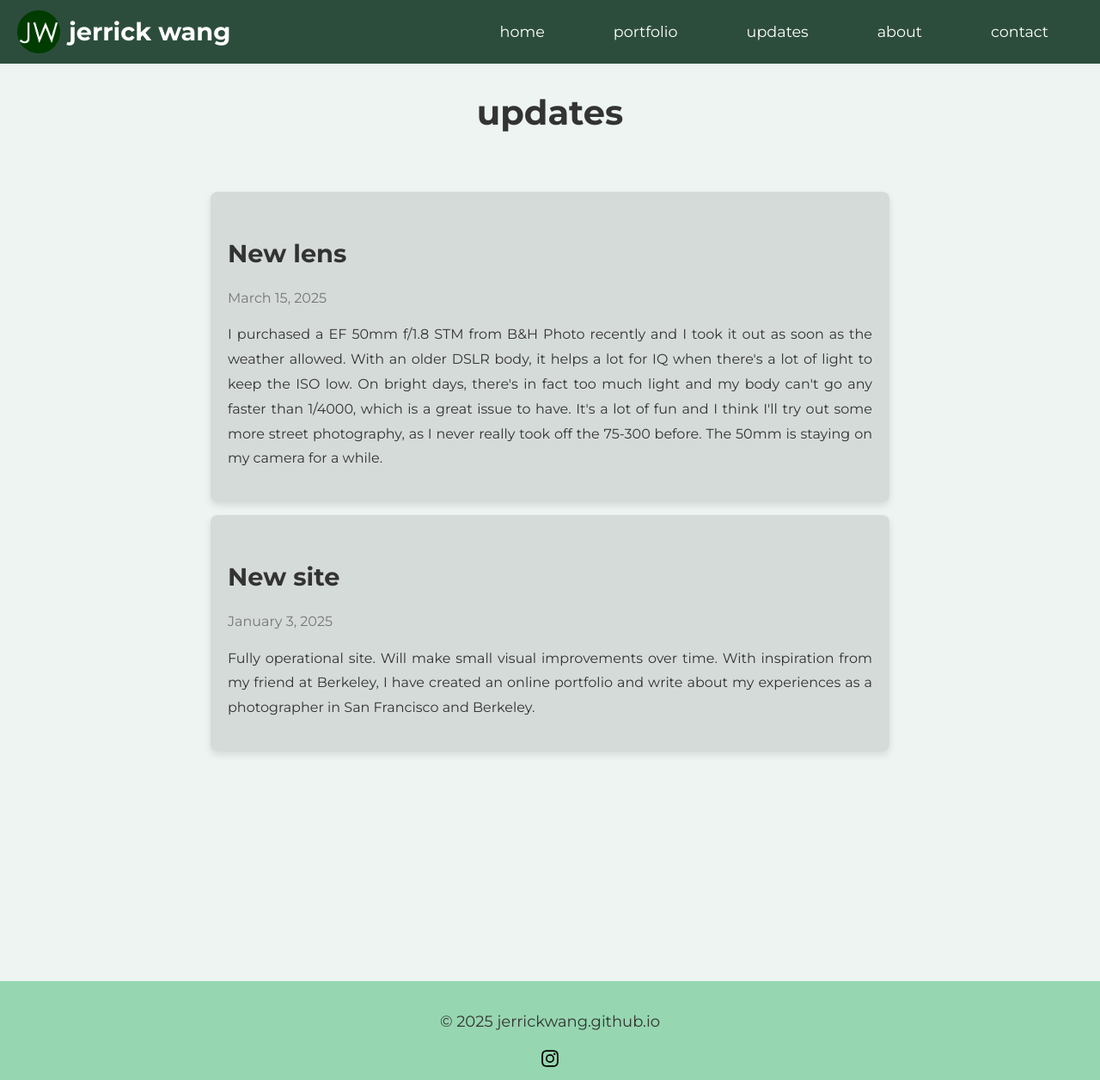
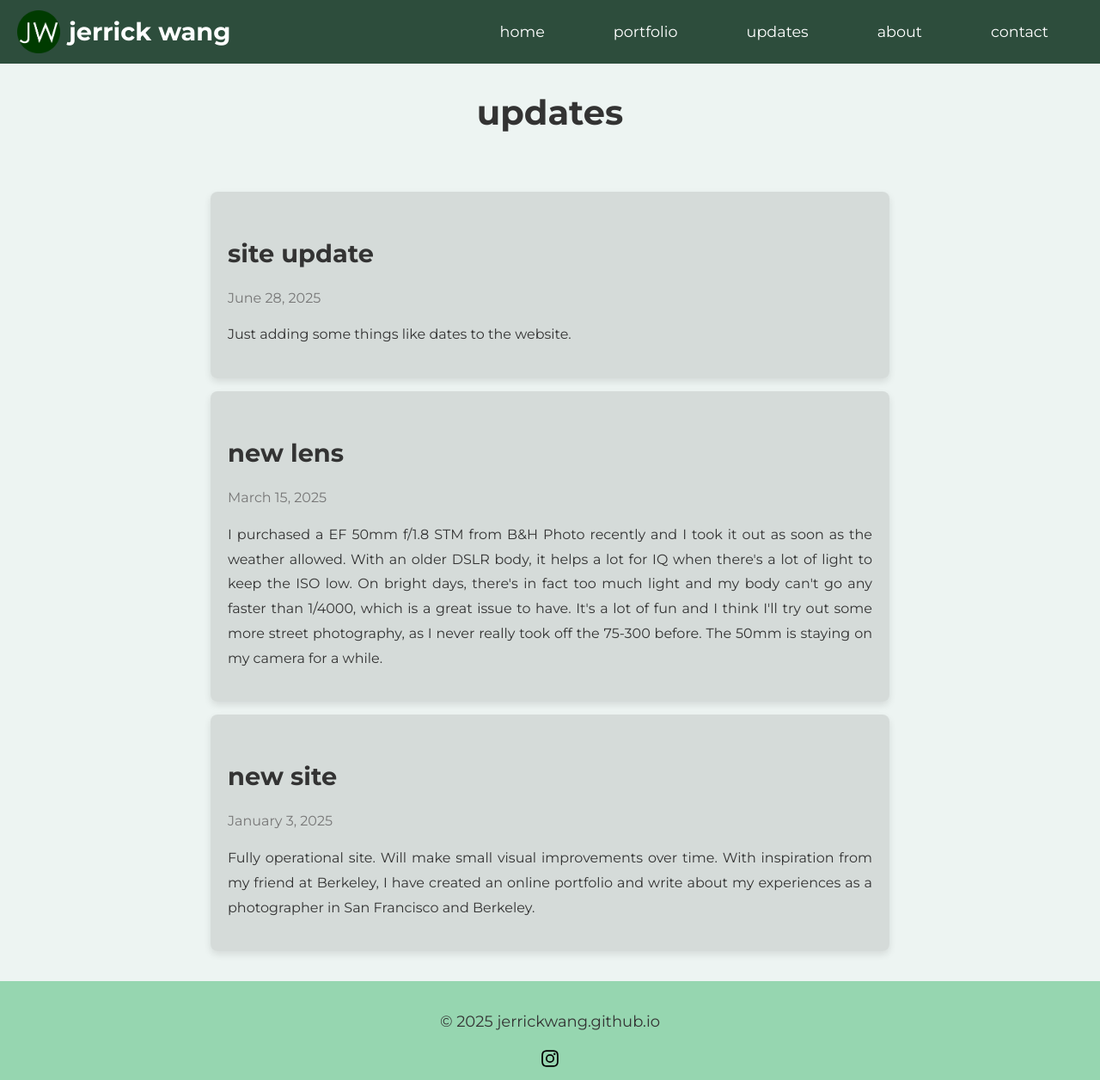
Before and after one commit to jerrickwang/jerrickwang.github.io, a Jekyll site: the page built from updates.md, in a window 1280 px wide and 1256 px high. Shown: the whole window at 86% size. Built offline with Jekyll 4.4.1, drawn with Linux system fonts in a browser that asks for light colours.

Commit message:
Update updates.md

```diff
--- a/updates.md
+++ b/updates.md
@@ -6,7 +6,17 @@ permalink: /updates/
 
 <div class="blog-post-container">
   <article class="blog-post">
-    <p class="post-title">New lens</p>
+    <p class="post-title">site update</p>
+    <p class="post-date">June 28, 2025</p>
+    <div class="post-body">
+      <p>Just adding some things like dates to the website.</p>
+    </div>
+  </article>
+</div>
+
+<div class="blog-post-container">
+  <article class="blog-post">
+    <p class="post-title">new lens</p>
     <p class="post-date">March 15, 2025</p>
     <div class="post-body">
       <p>I purchased a EF 50mm f/1.8 STM from B&H Photo recently and I took it out as soon as the weather allowed. With an older DSLR body, it helps a lot for IQ when there's a lot of light to keep the ISO low. On bright days, there's in fact too much light and my body can't go any faster than 1/4000, which is a great issue to have. It's a lot of fun and I think I'll try out some more street photography, as I never really took off the 75-300 before. The 50mm is staying on my camera for a while.</p>
@@ -16,7 +26,7 @@ permalink: /updates/
 
 <div class="blog-post-container">
   <article class="blog-post">
-    <p class="post-title">New site</p>
+    <p class="post-title">new site</p>
     <p class="post-date">January 3, 2025</p>
     <div class="post-body">
       <p>Fully operational site. Will make small visual improvements over time. With inspiration from my friend at Berkeley, I have created an online portfolio and write about my experiences as a photographer in San Francisco and Berkeley.</p>
```
